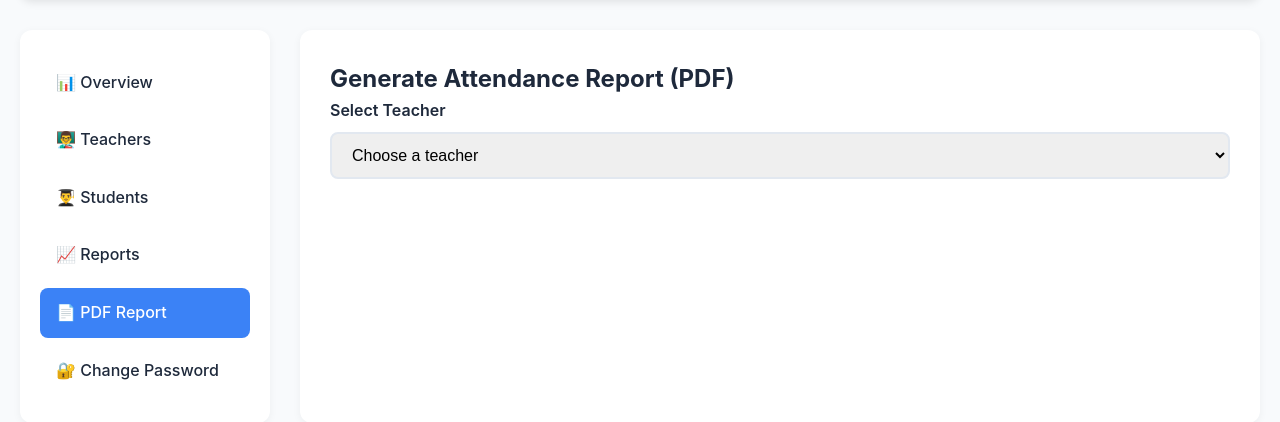
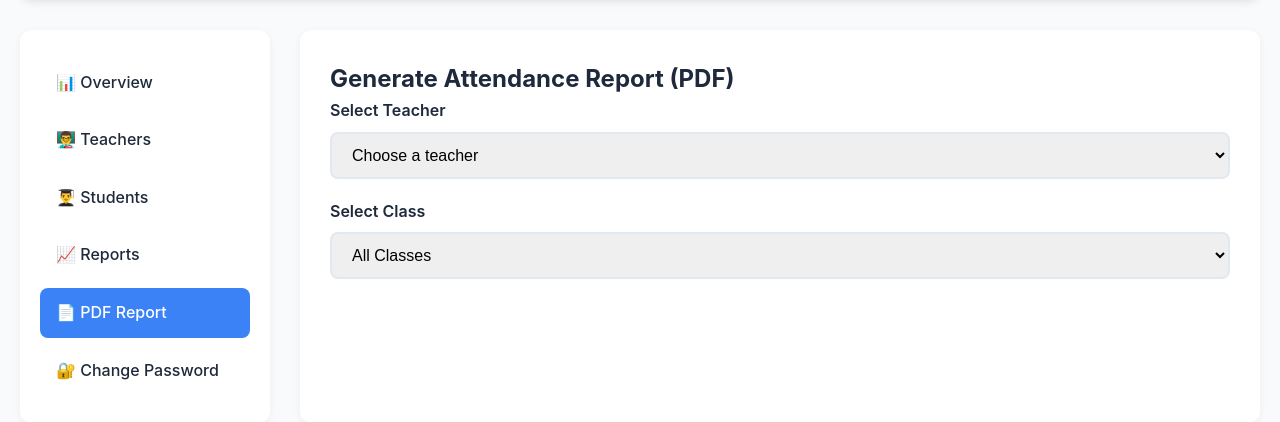
Before and after one commit to vivekpunde05/Student_Attendance_ERP, a Flask app: page /admin/attendance-report in a window 1280 px wide. Shown: the part 110-532 px from the top of the page. Run offline with Flask 3, Linux system fonts and the light colour scheme; the visitor is signed in with stand-in values (Sample User, id 1); data that the repository does not hold is empty.

Commit message:
added file

```diff
--- a/app.py
+++ b/app.py
@@ -353,15 +353,18 @@ def admin_delete_student(student_id):
 @login_required(role='admin')
 def admin_reports():
     teachers = list_teachers()
+    classes = get_distinct_student_classes()
     teacher_id = request.args.get('teacher_id', type=int)
+    selected_class = request.args.get('class_name', '')
     summary = None
     selected_teacher = None
 
     if teacher_id:
-        summary = overall_attendance_summary(teacher_id)
+        summary = overall_attendance_summary(teacher_id, class_name=selected_class or None)
         selected_teacher = next((t for t in teachers if t['id'] == teacher_id), None)
 
-    return render_template('admin/reports.html', teachers=teachers, summary=summary, selected_teacher=selected_teacher)
+    return render_template('admin/reports.html', teachers=teachers, classes=classes, summary=summary,
+                           selected_teacher=selected_teacher, selected_class=selected_class)
 
 # Teacher Routes
 @app.route('/teacher/dashboard')
@@ -536,14 +539,16 @@ def teacher_attendance_report():
 @login_required(role='admin')
 def admin_attendance_report():
     teachers = list_teachers()
+    classes = get_distinct_student_classes()
 
     if request.method == 'POST':
         teacher_id = request.form.get('teacher_id', type=int)
+        selected_class = request.form.get('class_name', '')
         if not teacher_id:
             flash('Please select a teacher.', 'error')
             return redirect(url_for('admin_attendance_report'))
 
-        summary = overall_attendance_summary(teacher_id)
+        summary = overall_attendance_summary(teacher_id, class_name=selected_class or None)
         if not summary:
             flash('No attendance data available for the selected teacher.', 'error')
             return redirect(url_for('admin_attendance_report'))
@@ -565,20 +570,23 @@ def admin_attendance_report():
             return redirect(url_for('admin_attendance_report'))
 
     teacher_id = request.args.get('teacher_id', type=int)
+    selected_class = request.args.get('class_name', '')
     summary = None
     selected_teacher = None
     total_students = avg_percentage = low_count = 0
 
     if teacher_id:
-        summary = overall_attendance_summary(teacher_id)
+        summary = overall_attendance_summary(teacher_id, class_name=selected_class or None)
         selected_teacher = get_teacher_by_id(teacher_id)
         total_students, avg_percentage, low_count = _compute_report_stats(summary)
 
     return render_template(
         'admin/attendance_report.html',
         teachers=teachers,
+        classes=classes,
         summary=summary,
         selected_teacher=selected_teacher,
+        selected_class=selected_class,
         total_students=total_students,
         avg_percentage=avg_percentage,
         low_count=low_count,
--- a/teacher.py
+++ b/teacher.py
@@ -96,8 +96,8 @@ def attendance_summary_by_type(teacher_id, class_name=None):
         )
     return summary
 
-def overall_attendance_summary(teacher_id):
-    summary = attendance_summary_by_type(teacher_id)
+def overall_attendance_summary(teacher_id, class_name=None):
+    summary = attendance_summary_by_type(teacher_id, class_name=class_name)
     for sid, data in summary.items():
         total_lectures = int(data["theory"]["total"]) + int(data["practical"]["total"]) + int(data["tutorial"]["total"])
         attended = int(data["theory"]["attended"]) + int(data["practical"]["attended"]) + int(data["tutorial"]["attended"])
--- a/templates/admin/attendance_report.html
+++ b/templates/admin/attendance_report.html
@@ -37,11 +37,23 @@
                         {% endfor %}
                     </select>
                 </div>
+                <div class="form-group">
+                    <label>Select Class</label>
+                    <select name="class_name" onchange="this.form.submit()">
+                        <option value="">All Classes</option>
+                        {% for class in classes %}
+                        <option value="{{ class }}" {% if selected_class == class %}selected{% endif %}>
+                            {{ class }}
+                        </option>
+                        {% endfor %}
+                    </select>
+                </div>
             </form>
 
             {% if summary %}
             <div class="report-preview">
                 <h3>Preview: {{ selected_teacher.full_name }} — {{ selected_teacher.subject_assigned }}</h3>
+                <p>Class: {% if selected_class %}{{ selected_class }}{% else %}All Classes{% endif %}</p>
 
                 <table class="report-table">
                     <thead>
@@ -94,6 +106,7 @@
 
                 <form method="POST" action="{{ url_for('admin_attendance_report') }}" class="report-actions">
                     <input type="hidden" name="teacher_id" value="{{ selected_teacher.id }}">
+                    <input type="hidden" name="class_name" value="{{ selected_class }}">
                     <button type="submit" class="btn btn-primary">📥 Generate & Download PDF</button>
                 </form>
             </div>
```
Also changed, not shown: TODO.md (+5 -5 lines), templates/admin/reports.html (+12 -0 lines), 1 other file.
